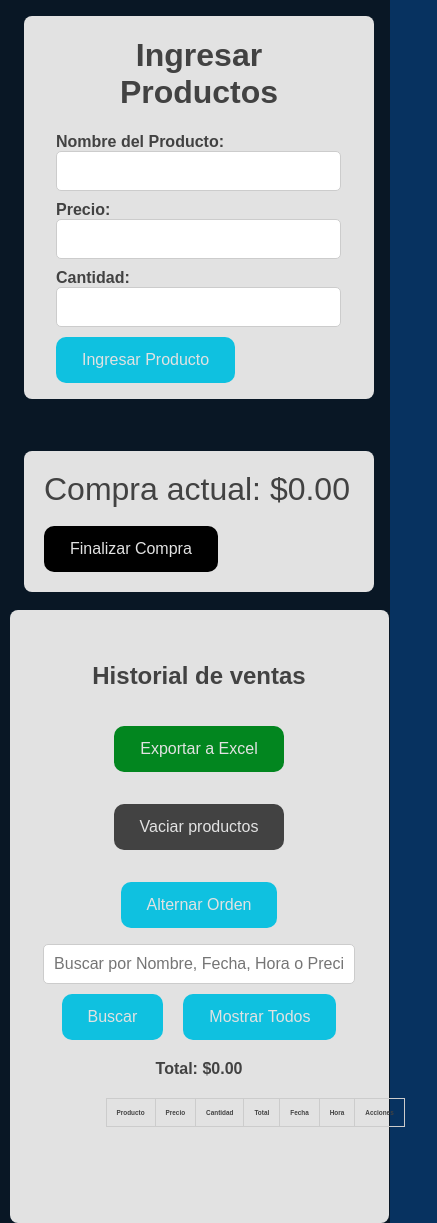
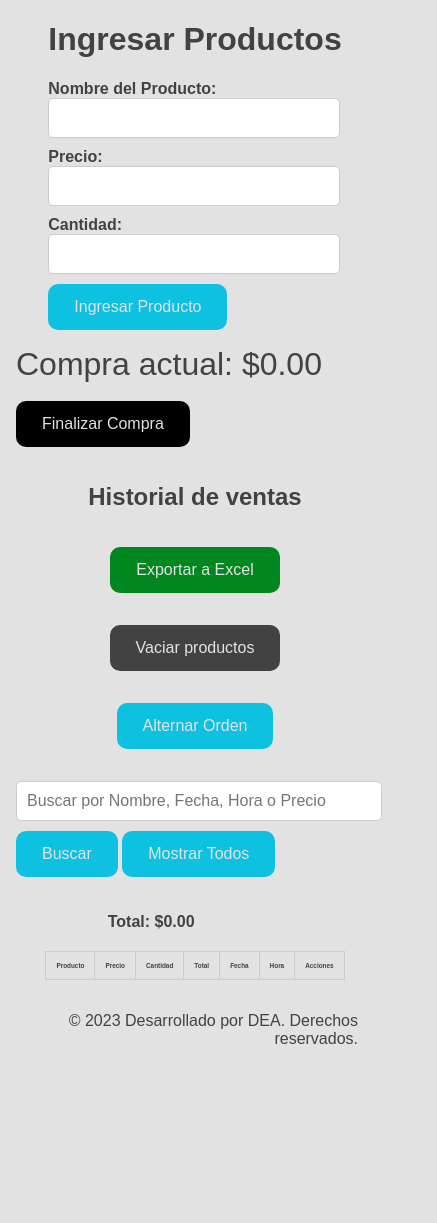
Before and after one commit to ema300/ingreso-de-productos, a plain HTML site: page index.html in a window 390 px wide. Shown: the top 1223 px of the page, 437 px wide, since content can reach past the window. After the commit the page ends 1080 px from the top, so only its background shows below. Drawn offline with Linux system fonts and the light colour scheme.

Commit message:
mejoras en el diseño

```diff
--- a/css/estilos.scss
+++ b/css/estilos.scss
@@ -164,7 +164,7 @@ hr {
         font-family: Arial, sans-serif;
         margin: 0;
         padding: 0% 0em 0em 0em;
-        background-color: $color6;
+        background-color: $color0;
         color: $color2;
 
 
@@ -176,27 +176,30 @@ hr {
 
     .contenido {
         display: flex;
-        margin: 0em 0% 0em 0%;
-        padding: 1em 1em 1em 1.5em;
+        margin: 0em 0em 0em 0em;
+        padding: 0em 0em 0em 0em;
         justify-content: center;
         flex-wrap: wrap;
-        background-color: $color7;
+        background-color: $color0;
     }
 
     #ingresar_producto {
-        margin: 0em 0em 3em 0em;
+        margin: 0em 0em 0em 0em;
         background-color: $color0;
-        padding: 0em 2em 1em 2em;    border-radius: 8px;
+        padding: 0em 0em 0em 0em;    border-radius: 8px;
     }
 
     #compra_actual {
         width: 100%;
-        margin: -2em 0em 0em 0em;
+        margin: 0em 0em 0em 0em;
         background-color: $color0;
-        padding: 20px 20px 20px 20px;
+        padding: 1em 0em 1em 1em;
         border-radius: 8px;
     }
-
+    .busqueda{
+        margin: 0em 0em 0em 0em;
+        padding: 1em 0em 1em 1em;
+    }
     #vendido-actual {
         font-size: 2em;
     }
@@ -204,10 +207,10 @@ hr {
     #historial {
 
     background-color: $color0;
-    width: 90%;
+
     display: flex;
     margin: 0em 0em 0em 0em;
-    padding: 0em 0em 0em -1em;
+    padding: 0em 0em 0em 0em;
     border-radius: 8px;
     flex-wrap: wrap;
     justify-content: space-evenly;
@@ -249,8 +252,8 @@ hr {
 
     table {
         display: none;
-        margin: -2em 2em 2em 2em;
-        padding: 2em 2em 2em 2em;
+        margin: 0em 0em 0em 0em;
+        padding: 0em 0em 0em 0em;
         border-collapse: collapse;
         display: flex;
         justify-content: space-around;
@@ -322,7 +325,7 @@ hr {
 
     .copyright {
         text-align: right;
-        color: $color5;
+        color: $color2;
         margin: 1rem;
         padding: 1rem;
         font-size: 1em;
--- a/index.html
+++ b/index.html
@@ -40,10 +40,16 @@
             <button id="exportar-xlsx">Exportar a Excel</button>
             <button id="vaciar-localstorage">Vaciar productos</button>
             <button id="sort-button">Alternar Orden</button>
-            <input type="text" id="search-input" placeholder="Buscar por Nombre, Fecha, Hora o Precio">
-            <button id="search-button">Buscar</button>
-            <button id="show-all-button">Mostrar Todos</button>
+
+            <div class="busqueda">
+                <input type="text" id="search-input" placeholder="Buscar por Nombre, Fecha, Hora o Precio">
+                <button id="search-button">Buscar</button>
+                <button id="show-all-button">Mostrar Todos</button>
+            </div>
+
             <div id="total-precio">Total: $0.00</div>
+            <br>
+            <br>
             <table id="tabla-productos">
                 <tr>
                     <th>Producto</th>
```
Also changed, not shown: css/estilos.css, 1 other file.
